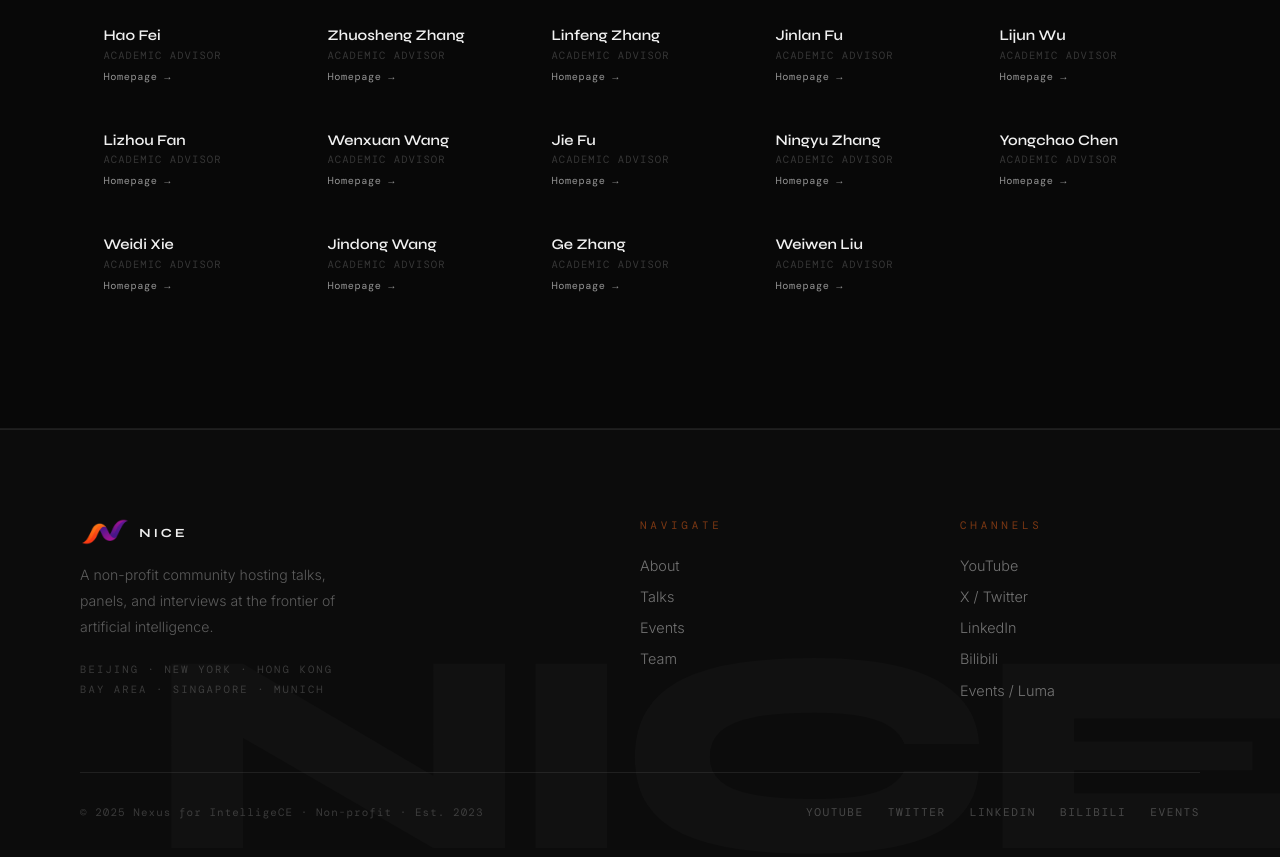
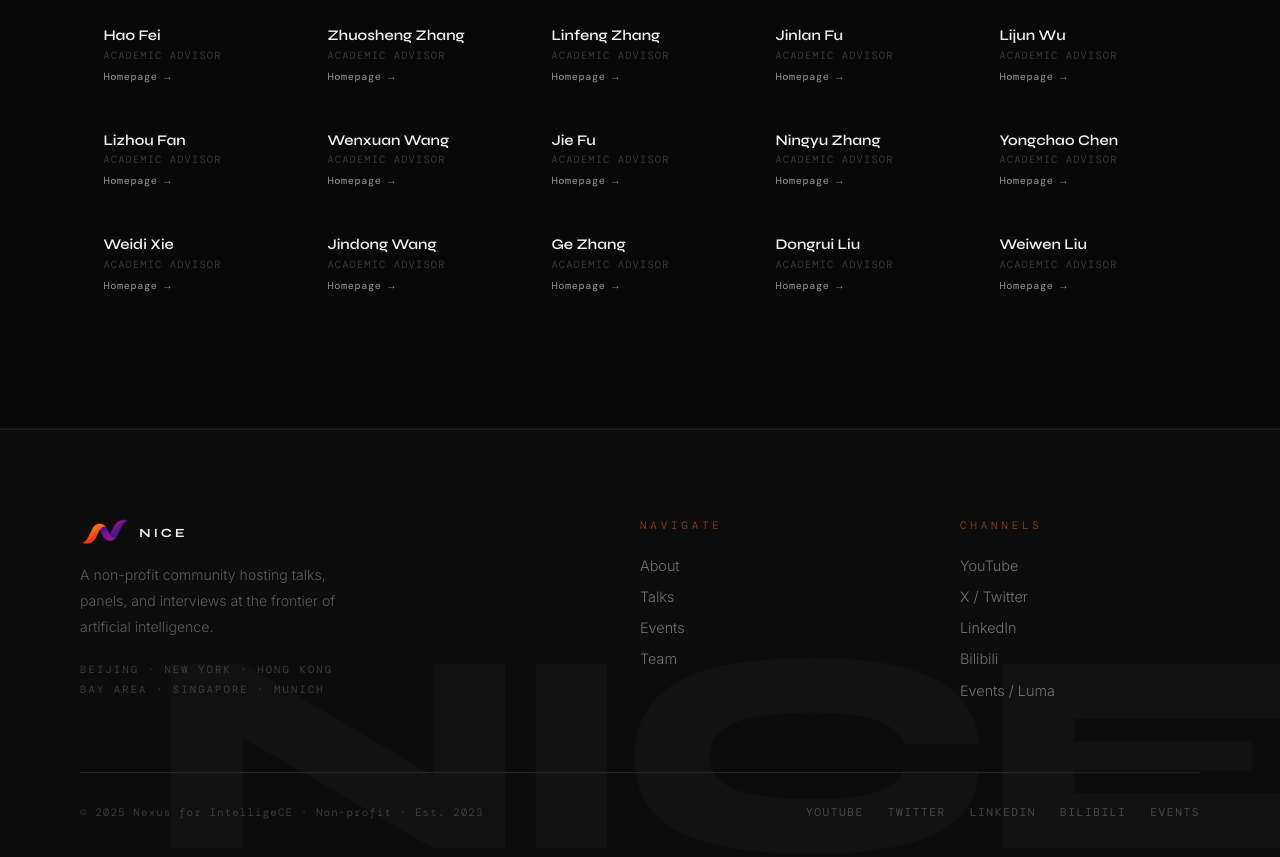
Before and after one commit to nice-intl/nice-intl.github.io, a plain HTML site: page team.html in a window 1280 px wide. Shown: the part 5605-6462 px from the top of the page. Drawn offline with nearby package versions, Linux system fonts and the light colour scheme; a web font is replaced by a local one.

Commit message:
update team

```diff
--- a/team.html
+++ b/team.html
@@ -1111,7 +1111,12 @@ footer::before{
           <div class="tc-name">Ge Zhang</div>
           <div class="tc-role">Academic Advisor</div>
           <a class="tc-link" href="https://scholar.google.com/citations?user=9nqjX8EAAAAJ&hl=en&oi=sra" target="_blank">Homepage &rarr;</a>
-      </div>
+        </div>
+        <div class="team-card">
+          <div class="tc-name">Dongrui Liu</div>
+          <div class="tc-role">Academic Advisor</div>
+          <a class="tc-link" href="https://shenqildr.github.io/" target="_blank">Homepage &rarr;</a>
+        </div>
         <div class="team-card">
           <div class="tc-name">Weiwen Liu</div>
           <div class="tc-role">Academic Advisor</div>
```
Also changed, not shown: team-zh.html (+6 -1 lines).
